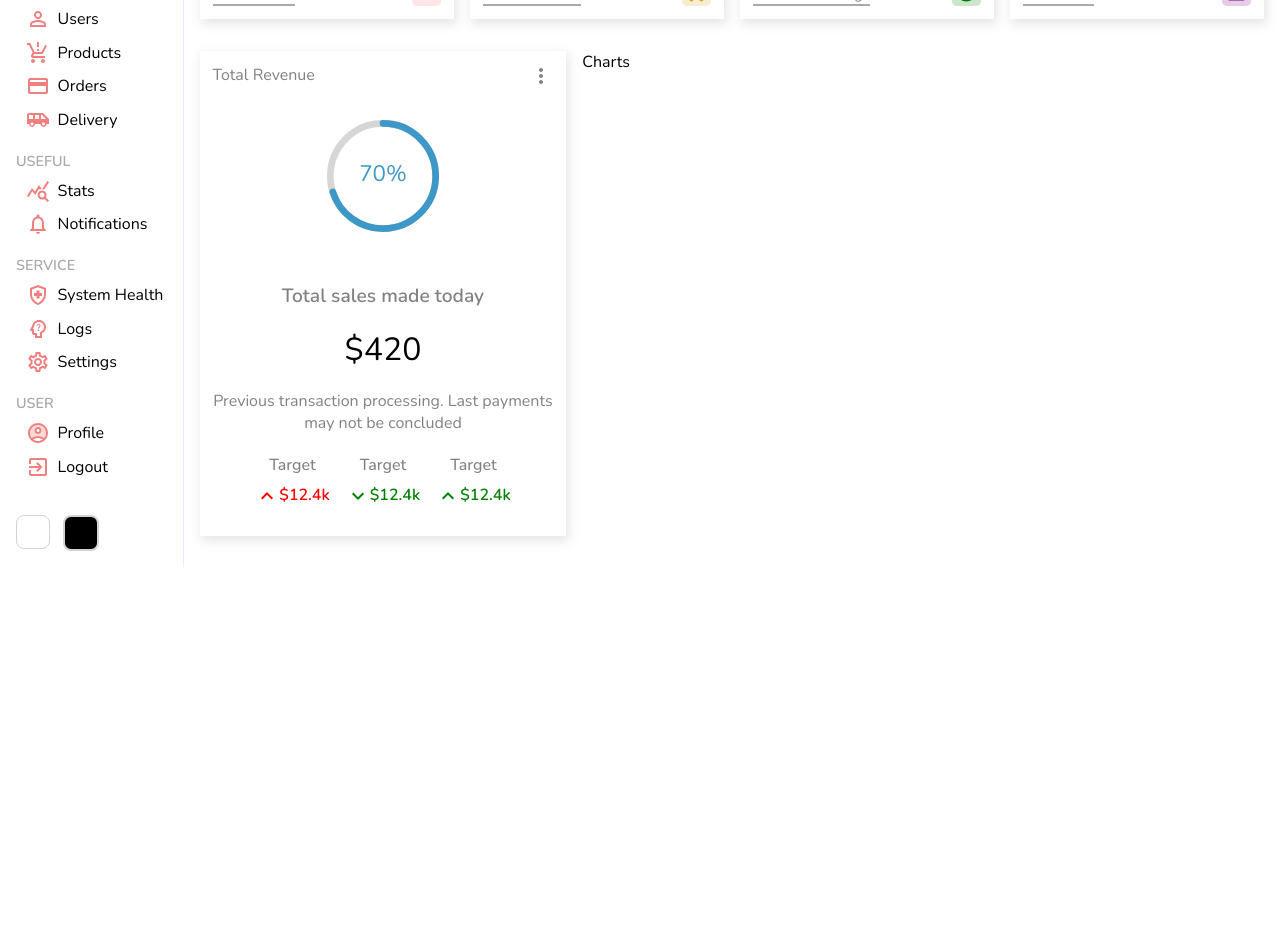
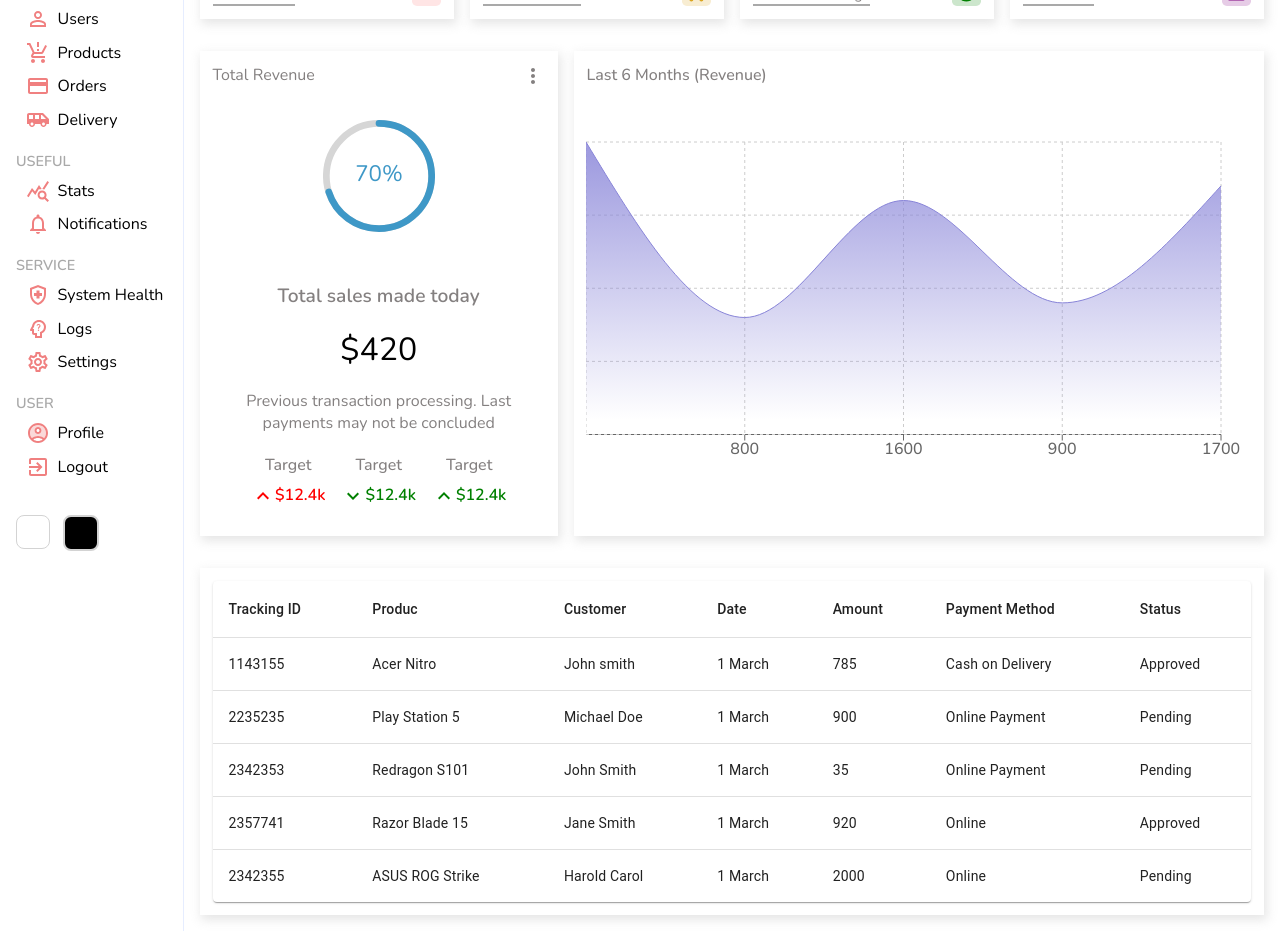
Before and after one commit to michaelomekagu688/grubbly-dashboard, a React (Create React App) app: page / in a window 1280 px wide. Shown: the part 180-1111 px from the top of the page. Before the commit the page ends 800 px from the top, so only its background shows below. Built offline with nearby package versions, Linux system fonts and the light colour scheme.

Commit message:
worked on the tables

```diff
--- a/package.json
+++ b/package.json
@@ -26,6 +26,7 @@
     "react-dom": "^19.1.0",
     "react-router-dom": "^7.6.3",
     "react-scripts": "5.0.1",
+    "recharts": "^3.0.2",
     "sass": "^1.89.2",
     "web-vitals": "^2.1.4"
   },
--- a/src/components/charts/Charts.jsx
+++ b/src/components/charts/Charts.jsx
@@ -1,12 +1,37 @@
 
 
 import React from "react";
-import './charts.scss'
+import './charts.scss';
+import { XAxis, CartesianGrid, Tooltip, ResponsiveContainer, AreaChart, Area } from 'recharts';
 
 function Charts(){
+    const data = [
+        {name: "John Smith", total: 2000},
+        {name: "Michael Doe", total: 800},
+        {name: "Darwin Parker", total: 1600},
+        {name: "Jane Smith", total: 900},
+        {name: "Harold Carol", total: 1700},
+    ];
+
+
     return(
         <div className="charts-div">
-            Charts
+            <div className="title-div"> Last 6 Months (Revenue) </div>
+            <ResponsiveContainer width={"100%"} aspect={2/1}>
+                <AreaChart width={730} height={350} data={data}
+                margin={{ top: 10, right: 30, left: 0, bottom: 0 }}>
+                    <defs>
+                        <linearGradient id="total" x1="0" y1="0" x2="0" y2="1">
+                        <stop offset="5%" stopColor="#8884d8" stopOpacity={0.8}/>
+                        <stop offset="95%" stopColor="#8884d8" stopOpacity={0}/>
+                        </linearGradient>
+                    </defs>
+                    <XAxis dataKey="total" className="chartsLine" />
+                    <CartesianGrid strokeDasharray="3 3" />
+                    <Tooltip />
+                    <Area type="monotone" dataKey="total" stroke="#8884d8" fillOpacity={1} fill="url(#total)" />
+                </AreaChart>
+            </ResponsiveContainer>
         </div>
     )
 }
--- a/src/components/charts/charts.scss
+++ b/src/components/charts/charts.scss
@@ -1,6 +1,14 @@
 
 .charts-div{
     display: flex;
+    flex-direction: column;
+     color: rgb(132, 128, 128);
+     font-weight: 500;
+    gap: 10%;
     flex: 2;
+     -webkit-box-shadow: 2px 4px 10px 1px rgba(0, 0, 0, 0.47);
+    box-shadow: 2px 4px 10px 1px rgba(201, 201, 201, 0.47);
+    padding: .8em;
+
 
 }
--- /dev/null
+++ b/src/components/table/Tables.jsx
@@ -0,0 +1,79 @@
+
+
+import React from "react";
+import "./table.scss";
+import Table from '@mui/material/Table';
+import TableBody from '@mui/material/TableBody';
+import TableCell from '@mui/material/TableCell';
+import TableContainer from '@mui/material/TableContainer';
+import TableHead from '@mui/material/TableHead';
+import TableRow from '@mui/material/TableRow';
+import Paper from '@mui/material/Paper';
+
+
+function Tables(){
+
+
+
+    function createData(
+      name: string,
+      calories: number,
+      fat: number,
+      carbs: number,
+      protein: number,
+      methods: string,
+      status: string,
+    ) {
+      return { name, calories, fat, carbs, protein, methods, status };
+    }
+
+
+
+    const rows = [
+    createData(1143155, 'Acer Nitro', 'John smith', '1 March', 785,'Cash on Delivery', 'Approved'),
+    createData(2235235, 'Play Station 5', 'Michael Doe', '1 March', 900,'Online Payment', 'Pending'),
+    createData(2342353, 'Redragon S101', 'John Smith', '1 March', 35,'Online Payment', 'Pending'),
+    createData(2357741, 'Razor Blade 15', 'Jane Smith', '1 March', 920,'Online', 'Approved'),
+    createData(2342355, 'ASUS ROG Strike', 'Harold Carol', '1 March', 2000,'Online', 'Pending'),
+    ];
+
+    return(
+        <div className="table">
+              <TableContainer component={Paper}>
+                <Table sx={{ minWidth: 650 }} aria-label="simple table">
+                    <TableHead>
+                        <TableRow>
+                            <TableCell>Tracking ID </TableCell>
+                            <TableCell >Produc </TableCell>
+                            <TableCell >Customer </TableCell>
+                            <TableCell > Date </TableCell>
+                            <TableCell > Amount </TableCell>
+                            <TableCell > Payment Method </TableCell>
+                            <TableCell > Status </TableCell>
+                        </TableRow>
+                    </TableHead>
+                    <TableBody>
+                    {rows.map((row) => (
+                        <TableRow
+                        key={row.name}
+                        sx={{ '&:last-child td, &:last-child th': { border: 0 } }}
+                        >
+                        <TableCell component="th" scope="row">
+                            {row.name}
+                        </TableCell>
+                        <TableCell>{row.calories}</TableCell>
+                        <TableCell>{row.fat}</TableCell>
+                        <TableCell>{row.carbs}</TableCell>
+                        <TableCell>{row.protein}</TableCell>
+                        <TableCell>{row.methods}</TableCell>
+                        <TableCell>{row.status}</TableCell>
+                        </TableRow>
+                    ))}
+                    </TableBody>
+                </Table>
+                </TableContainer>
+        </div>
+    )
+}
+
+export default Tables
--- /dev/null
+++ b/src/components/table/table.scss
@@ -0,0 +1,9 @@
+
+.table{
+    -webkit-box-shadow: 2px 4px 10px 1px rgba(0, 0, 0, 0.47);
+    box-shadow: 2px 4px 10px 1px rgba(201, 201, 201, 0.47);
+    justify-content: space-between;
+    padding: .8em;
+    margin: 1em;
+
+}
--- a/src/pages/home/Home.jsx
+++ b/src/pages/home/Home.jsx
@@ -7,6 +7,7 @@ import Navbar from '../../components/navbar/Navbar'
 import Widget from '../../components/widgets/widget'
 import Featured from '../../components/featured/Featured'
 import Charts from '../../components/charts/Charts'
+import Tables from '../../components/table/Tables'
 
 
 function Home(){
@@ -25,6 +26,9 @@ function Home(){
                     <Featured />
                     <Charts />
                 </div>
+                <div className='table-cont'>
+                    <Tables />
+                </div>
             </div>
         </div>
     )
```
Also changed, not shown: 1 other file (tests, documents, lock files or other folders).
